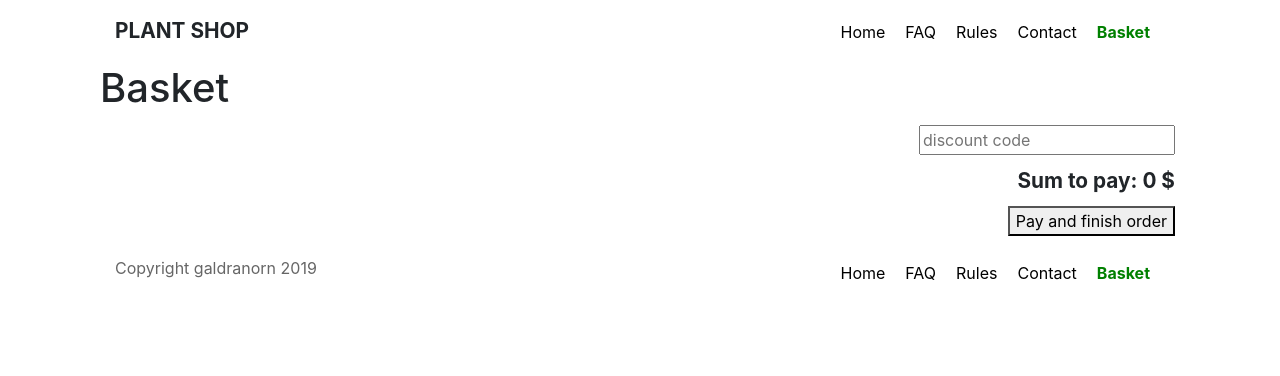
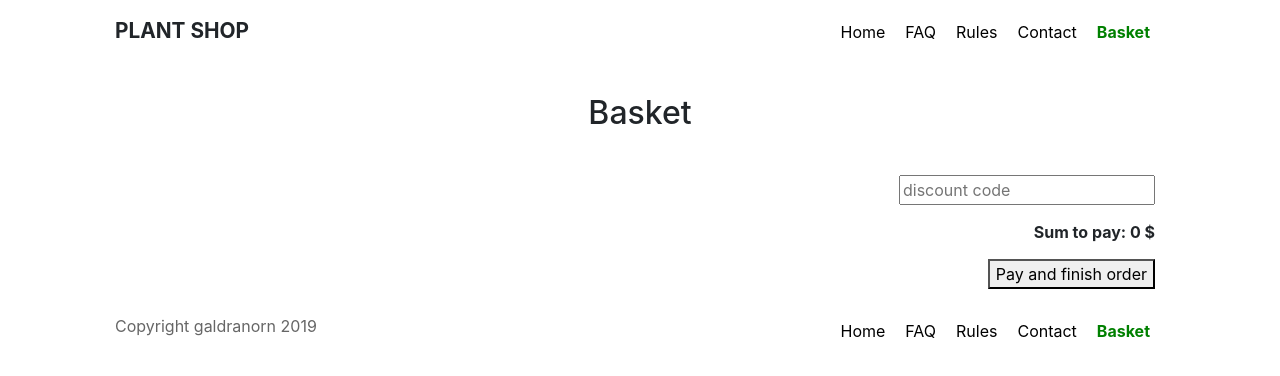
Before and after one commit to galdranorn/plant-shop, a React (Create React App) app: page /basket in a window 1280 px wide. Shown: the top 376 px of the page. Built offline with nearby package versions, Linux system fonts and the light colour scheme.

Commit message:
Add basket summary functionality

```diff
--- a/src/components/Basket/Basket.js
+++ b/src/components/Basket/Basket.js
@@ -1,85 +1,35 @@
 import React from 'react';
-import './Basket.scss';
-import { bindActionCreators } from 'redux';
-import { connect } from 'react-redux';
-import { clickProduct, addQty, removeQty } from '../../actions/actions-basket';
+import BasketActive from './BasketActive';
+import BasketSummary from './BasketSummary';
 
-export class Basket extends React.Component {
+export default class Basket extends React.Component {
+    constructor(props) {
+        super(props);
+        this.state = { "summary": false }
+    }
 
-    createListProducts() {
-        return this.props.basket.added.map((product) => {
-            return (
-                <div className="row basket__product" key={product.id} onClick={() => this.props.clickProduct(product)}>
-
-                    <div className="basket__product--photo col-2">
-                        <img className="basket__product--photo-img" src={product.imgSrc} alt="plant" />
-                    </div>
-
-                    <div className="basket__product--description col-6">
-                        <h2 className="basket__product--description-name">{product.name}</h2>
-                        <p className="basket__product--description-text">{product.text}</p>
-                    </div>
-
-                    <div className="basket__product--price col-2">
-                        ${product.price*product.quantity}
-                    </div>
-
-                    <div className="basket__product--quantity col-2">
-                        <button className="basket__product--quantity-button" onClick={() => this.props.addQty(product)}>
-                            +
-                        </button>
-                        <p className="basket__product--quantity-value">
-                            {product.quantity}
-                        </p>
-                        <button className="basket__product--quantity-button" onClick={() => this.props.removeQty(product)}>
-                            -
-                        </button>
-                    </div>
-                </div>
-            );
-        });
+    initSummary() {
+        this.setState({ "summary": true })
     }
 
     render() {
+        if (this.state.summary === false) {
             return (
                 <div className="basket container">
-                <h1 className="basket--name">Basket</h1>
-                {this.createListProducts()}
-                <div className="basket__discount row">
+                    <BasketActive />
+
+                    <div className="basket__active--pay row">
                         <div className="col-8"></div>
                         <div className="col-4">
-                        <input className="basket__discount--input" placeholder="discount code"/>
+                            <button className="basket__active--functionalities-pay" onClick={() => { this.initSummary() }}>Pay and finish order</button>
                         </div>
                     </div>
-                <div className="basket__summary row">
-                    <div className="col-8"></div>
-                    <div className="basket__summary--cash col-4">
-                        Sum to pay: {this.props.basket.summary} $
+
                 </div>
-                </div>
-                <div className="basket__pay row">
-                    <div className="col-8"></div>
-                    <div className="col-4">
-                        <button className="basket__pay--button">Pay and finish order</button>
-                    </div>
-                </div>
-            </div>
-        );
+            )
+        }
+        else if (this.state.summary === true) {
+            return <BasketSummary />
         }
     }
-
-function mapStateToProps(state) {
-    return {
-        basket: state.basket
 }
-}
-
-function matchDispatchToProps(dispatch) {
-    return bindActionCreators(
-        {clickProduct,
-        addQty,
-        removeQty}, dispatch
-    )
-}
-
-export default connect(mapStateToProps, matchDispatchToProps)(Basket);
--- a/src/components/Basket/Basket.scss
+++ b/src/components/Basket/Basket.scss
@@ -2,54 +2,65 @@
     &__name {
         font-size: 2em;
         padding: 30px;
+        text-align: center;
     }
-    &__product {
-        padding: 5px;
-        margin: 5px 0;
-        border: 1px #ddd solid;
-        &--photo {
-            &-img {
+
+// basket 'active' mode
+    &__active {
+        &--product {
+            padding: 5px;
+            margin: 5px 0;
+            border: 1px #ddd solid;
+            &-photo-img {
                 width: 100%;
                 height: auto;
             }
-        }
-        &--description {
-            &-name {
-                font-size: 1.2em;
+            &-quantity-button, &-quantity-value {
+                display: inline-block;
+                margin: 20px 10px;
+                text-align: center;
             }
-            &-text {
-                font-size: 0.9em;
+            &-price {
+                text-align: center;
+                padding: 20px 0;
             }
         }
-        &--price, &--quantity {
-            text-align: center;
-        }
-        &--price {
-            padding: 20px;
-            color: #666;
-        }
-        &--quantity {
-            &-button, &-value {
-                display: inline-block;
+        &--discount, &--sum, &--pay {
+            text-align: right;
+            padding: 5px;
+            margin: 5px;
+            &-input {
+                text-align: center;
+                padding: 5px;
             }
-            &-value {
-                padding: 20px;
+            &-cash {
+                font-weight: bold;
             }
         }
+    }
 
-    }
-    &__discount, &__summary, &__pay {
-        text-align: right;
-        padding: 5px;
-    }
-    &__discount {
-        &-input {
-            text-align: center;
+// basket in 'summary' mode
+    &__summary {
+        &--line {
+            background: #efefef;
+            font-weight: bold;
             padding: 5px;
+            margin: 5px 0;
+            border: 1px #dddddd solid;
+            &-element, &-element-sum {
+                text-align: center;
+            }
+            &-element-name, &-element-sum {
+                font-size: 1.5em;
+            }
+        }
+        &--product {
+            padding: 5px;
+            margin: 5px 0;
+            border: 1px #ddd solid;
+            &-price {
+                text-align: center;
+            }
         }
     }
-    &__summary {
-        font-size: 1.3em;
-        font-weight: bold;
-    }
 }
--- /dev/null
+++ b/src/components/Basket/BasketActive.js
@@ -0,0 +1,67 @@
+import React from 'react';
+import './Basket.scss';
+import { bindActionCreators } from 'redux';
+import { connect } from 'react-redux';
+import { addQty, removeQty } from '../../actions/actions-basket';
+
+export class BasketActive extends React.Component {
+
+    createListProducts() {
+        return this.props.basket.added.map((product) => {
+            return (
+                <div className="row basket__active--product" key={product.id}>
+                    <div className="basket__active--product-photo col-2">
+                        <img className="basket__active--product-photo-img" src={product.imgSrc} alt="plant" />
+                    </div>
+                    <div className="basket__active--product-description col-6">
+                        <h2 className="basket__active--product-description-name">{product.name}</h2>
+                        <p className="basket__active--product-description-text">{product.text}</p>
+                    </div>
+                    <div className="basket__active--product-price col-2">${product.price * product.quantity}</div>
+                    <div className="basket__active--product-quantity col-2">
+                        <button className="basket__active--product-quantity-button" onClick={() => this.props.addQty(product)}>+</button>
+                        <p className="basket__active--product-quantity-value">{product.quantity}</p>
+                        <button className="basket__active--product-quantity-button" onClick={() => this.props.removeQty(product)}>-</button>
+                    </div>
+                </div>
+            );
+        });
+    }
+
+    render() {
+        return (
+            <div>
+                <h1 className="basket__name">Basket</h1>
+
+                {this.createListProducts()}
+
+                <div className="basket__active--discount row">
+                    <div className="col-8"></div>
+                    <div className="col-4"><input className="basket__active--functionalities-discount-input" placeholder="discount code" /></div>
+                </div>
+                <div className="basket__active--sum row">
+                    <div className="col-8"></div>
+                    <div className="basket__active--sum-cash col-4">Sum to pay: {this.props.basket.summary} $</div>
+                </div>
+
+            </div>
+        );
+    }
+}
+
+function mapStateToProps(state) {
+    return {
+        basket: state.basket
+    }
+}
+
+function matchDispatchToProps(dispatch) {
+    return bindActionCreators(
+        {
+            addQty,
+            removeQty
+        }, dispatch
+    )
+}
+
+export default connect(mapStateToProps, matchDispatchToProps)(BasketActive);
--- /dev/null
+++ b/src/components/Basket/BasketSummary.js
@@ -0,0 +1,47 @@
+import React from 'react';
+import './Basket.scss';
+import { connect } from 'react-redux';
+
+export class BasketSummary extends React.Component {
+
+    createSummary() {
+        return this.props.basket.added.map((product) => {
+            return (
+                <div className="row basket__summary--product" key={product.id}>
+                    <div className="basket__summary--product-name col-6">{product.name}</div>
+                    <div className="basket__summary--product-price col-2">{product.quantity}pcs</div>
+                    <div className="basket__summary--product-price col-2">${product.price}</div>
+                    <div className="basket__summary--product-price col-2">${product.price*product.quantity}</div>
+                </div>
+            );
+        });
+    }
+
+    render() {
+        return (
+            /* basket in 'summary' mode */
+            <div className="basket container">
+                <h1 className="basket__name">Finish your order</h1>
+                <div className="row basket__summary--line">
+                    <div className="basket__summary--line-name col-6">Product name</div>
+                    <div className="basket__summary--line-element col-2">Quantity</div>
+                    <div className="basket__summary--line-element col-2">Unit price</div>
+                    <div className="basket__summary--line-element col-2">Full price</div>
+                </div>
+                {this.createSummary()}
+                <div className="row basket__summary--line">
+                    <div className="basket__summary--line-element-name col-10">Sum to pay</div>
+                    <div className="basket__summary--line-element-sum col-2">$ {this.props.basket.summary}</div>
+                </div>
+            </div>
+        );
+    }
+}
+
+function mapStateToProps(state) {
+    return {
+        basket: state.basket
+    }
+}
+
+export default connect(mapStateToProps)(BasketSummary);
```
Lines whose indentation alone changed are shown as unchanged.
